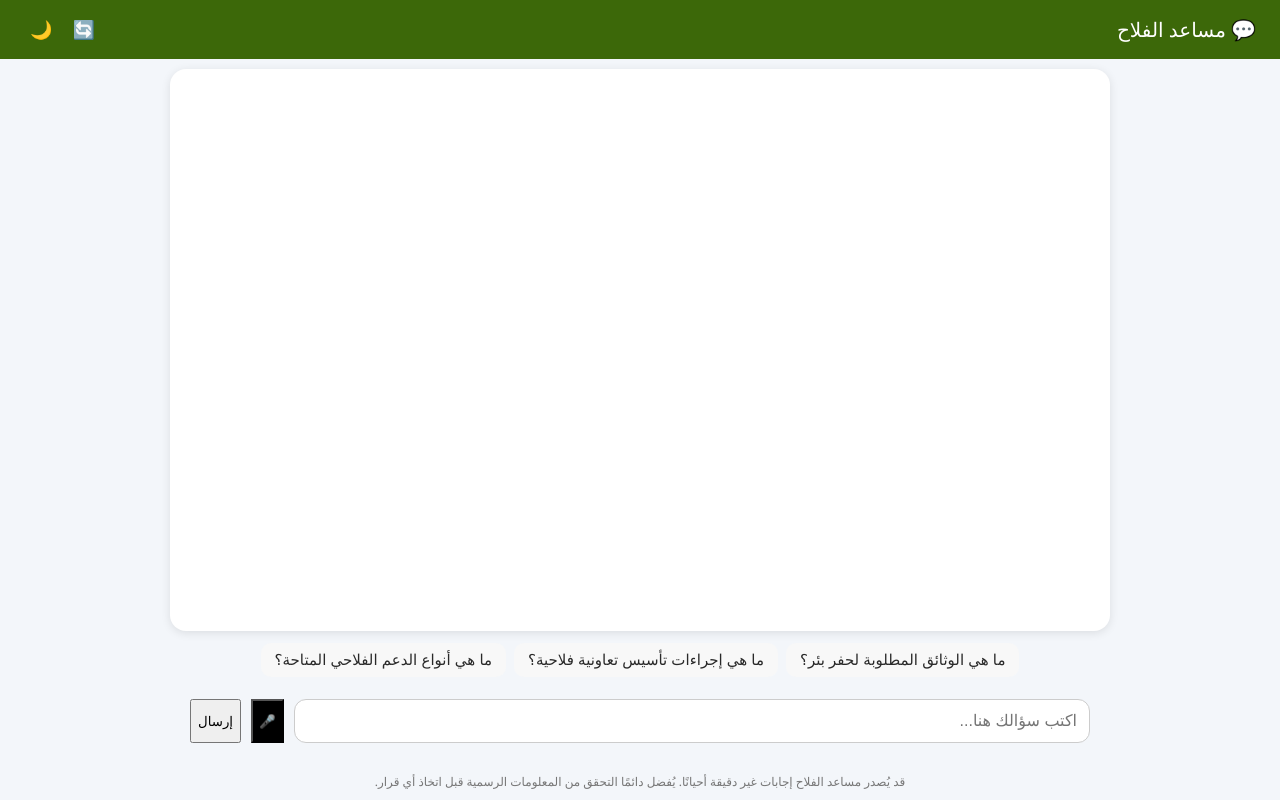
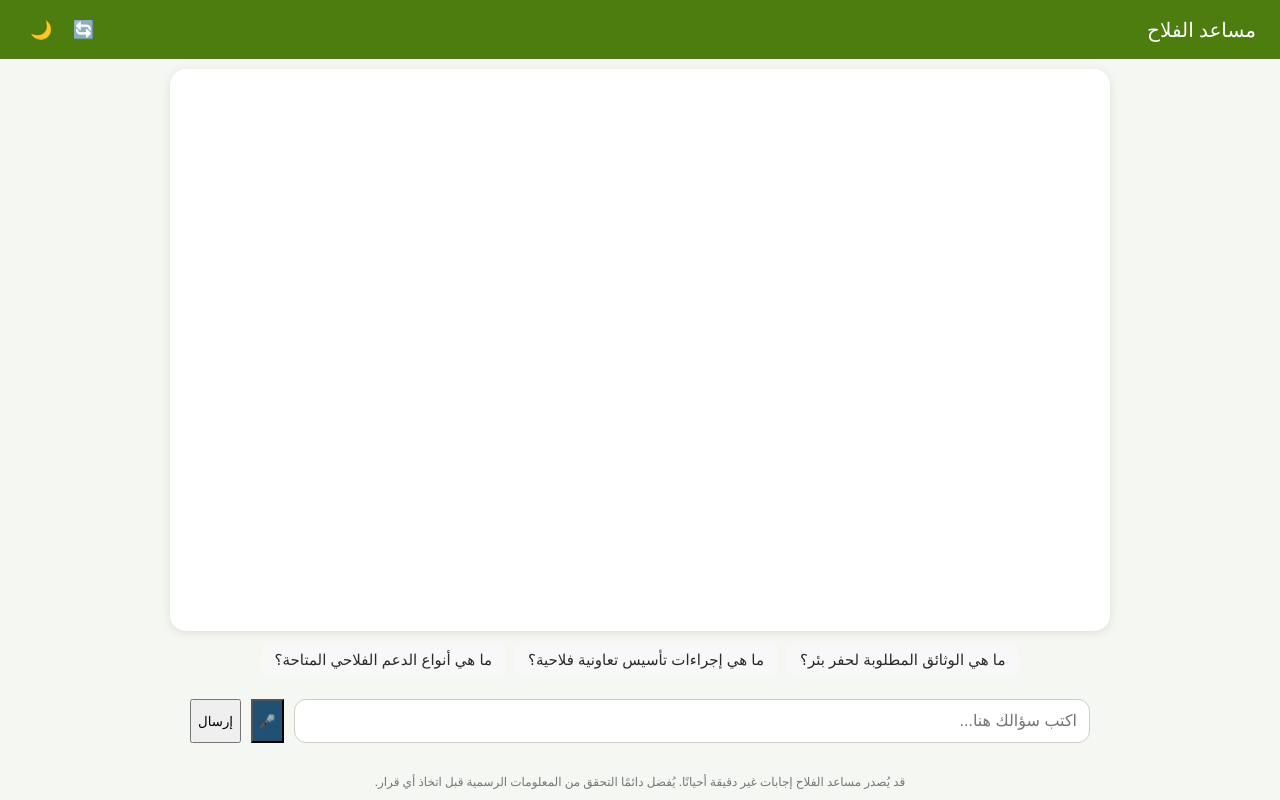
Before and after one commit to khaoula1707/chatbot-agri, a plain HTML site: page static/index.html in a window 1280 px wide. Drawn offline with Linux system fonts and the light colour scheme.

```diff
--- a/static/index.html
+++ b/static/index.html
@@ -7,22 +7,28 @@
   <link rel="icon" type="image/png" href="images/favicon.png" />
   <style>
     :root {
-      --bg: #f3f6fa;
+  --bg: #f5f7f3;
   --chat-bg: #ffffff;
-      --user-msg: #b4e3a9;
-      --bot-msg: #c2feca;
-      --text: #000000;
-      --header: #3c6809;
+  --user-msg: #d4f4c2;
+  --bot-msg: #e8fbe5;
+  --text: #1f1f1f;
+  --header: #4d7c0f;
+  --mic-bg: #205072;
+  --mic-hover: #163c50;
  }
 
+
   body.dark {
-      --bg: #000000;
-      --chat-bg: #2d2d2d;
-      --user-msg: #011a01;
-      --bot-msg: #032801;
-      --text: #ffffff;
-      --header: #000000;
+  --bg: #0d0f0c;
+  --chat-bg: #1a1d18;
+  --user-msg: #17401a;
+  --bot-msg: #1f4a20;
+  --text: #e5ffe5;
+  --header: #133c12;
+  --mic-bg: #2c3e50;
+  --mic-hover: #1a252f;
   }
+
 
     body {
       margin: 0;
@@ -132,8 +138,13 @@
       color: white;
       border: 1px solid #444;
     }
-
-    /* 🌞 Mode clair (par défaut) */
+/*question par défault */
+.suggestions {
+      display: flex;
+      flex-wrap: wrap;
+      gap: 8px;
+      margin: 12px 0;
+    }
 .suggestions button {
   background-color: #f8f8f8;
   color: #292929;
@@ -149,7 +160,7 @@
   background-color: #dddddd;
 }
 
-/* 🌙 Mode sombre */
+
 body.dark .suggestions button {
   background-color: #333333;
   color: #f1f1f1;
@@ -159,34 +170,14 @@ body.dark .suggestions button:hover {
   background-color: #444444;
 }
 
-
+/*micro */
 .mic-btn {
-      background-color: #000000;
+  background-color: var(--mic-bg);
+  transition: background-color 0.3s;
 }
 
 .mic-btn:hover {
-      background-color: #000000;
-    }
-
-    .suggestions {
-      display: flex;
-      flex-wrap: wrap;
-      gap: 8px;
-      margin: 12px 0;
-    }
-
-    .suggestions button {
-      background-color: #f8f8f8;
-      color: #292929;
-      padding: 8px 14px;
-      font-size: 15px;
-      border-radius: 10px;
-      border: none;
-      cursor: pointer;
-    }
-
-    .suggestions button:hover {
-      background-color: #dddddd;
+  background-color: var(--mic-hover);
 }
 
     .footer-note {
@@ -231,7 +222,7 @@ body.dark .suggestions button:hover {
 </head>
 <body>
   <header>
-    <span>💬 مساعد الفلاح</span>
+    <span>مساعد الفلاح</span>
     <div class="buttons">
       <button class="reset-btn" onclick="resetConversation()">🔄</button>
       <button class="toggle-btn" onclick="toggleDarkMode()">🌙</button>
```
Lines whose indentation alone changed are shown as unchanged.
